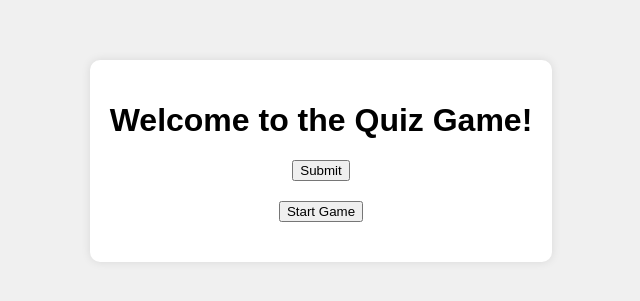
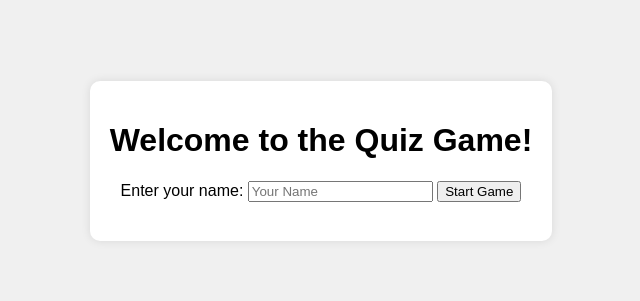
Before and after one commit to uchihasasuke1997/Game-Hub, a plain HTML site: page index.html in a window 1280 px wide. Shown: the part 239-540 px from the top of the page, without its empty margins (319-959 px from the left). Drawn offline with Linux system fonts and the light colour scheme.

Commit message:
Update index.html

```diff
--- a/index.html
+++ b/index.html
@@ -9,13 +9,18 @@
 <body>
     <div class="container">
         <h1>Welcome to the Quiz Game!</h1>
-        <div id="game">
+        <div id="username-input">
+            <label for="username">Enter your name:</label>
+            <input type="text" id="username" placeholder="Your Name">
+            <button id="start">Start Game</button>
+        </div>
+        <div id="game" style="display: none;">
             <div id="question"></div>
             <div id="options"></div>
-            <button id="submit">Submit</button>
+            <button id="submit" style="display: none;">Submit</button>
+            <button id="exit" style="display: none;">Exit Game</button>
             <p id="result"></p>
         </div>
-        <button id="start">Start Game</button>
         <button id="play-again" style="display: none;">Play Again</button>
         <p id="score"></p>
     </div>
```
